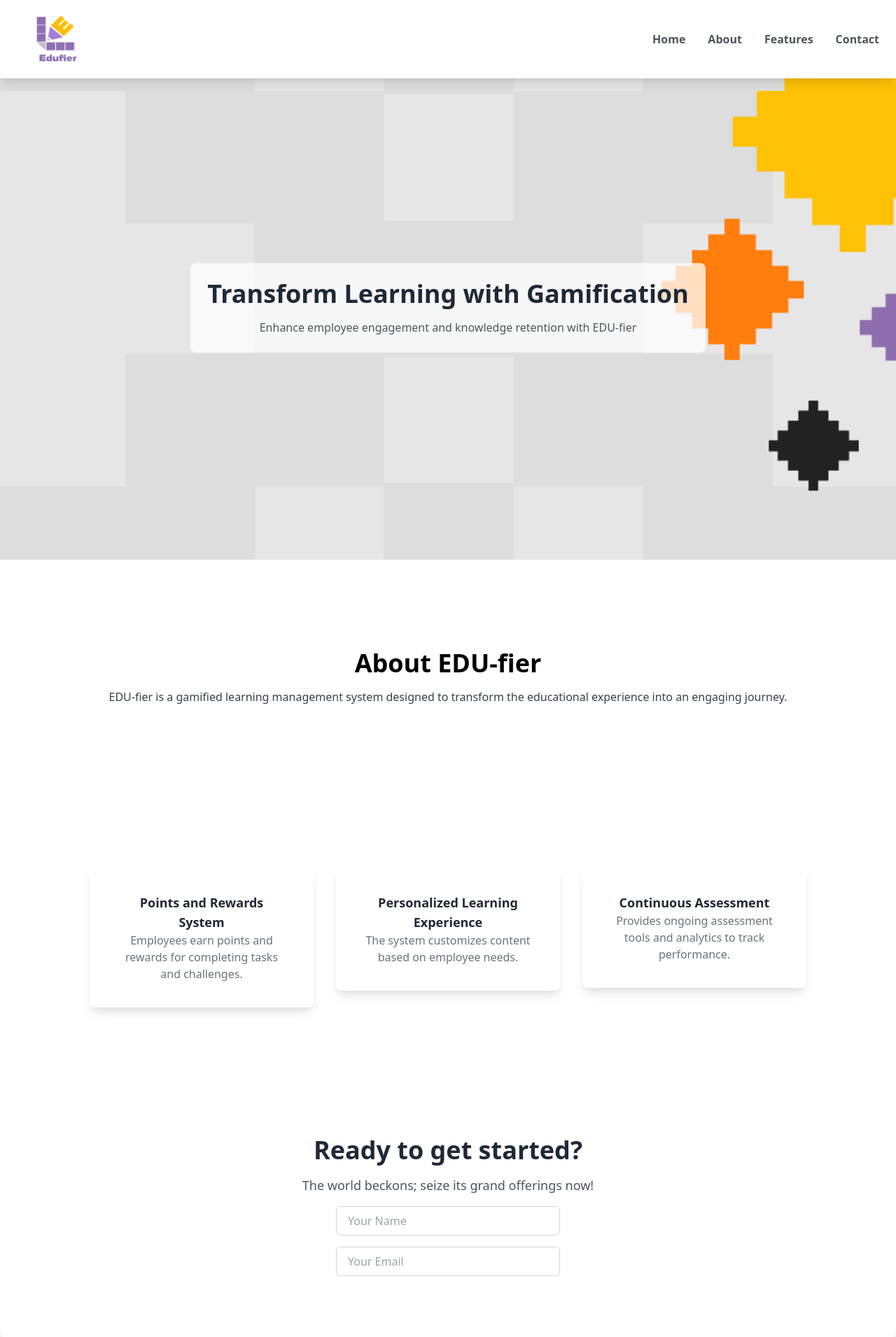
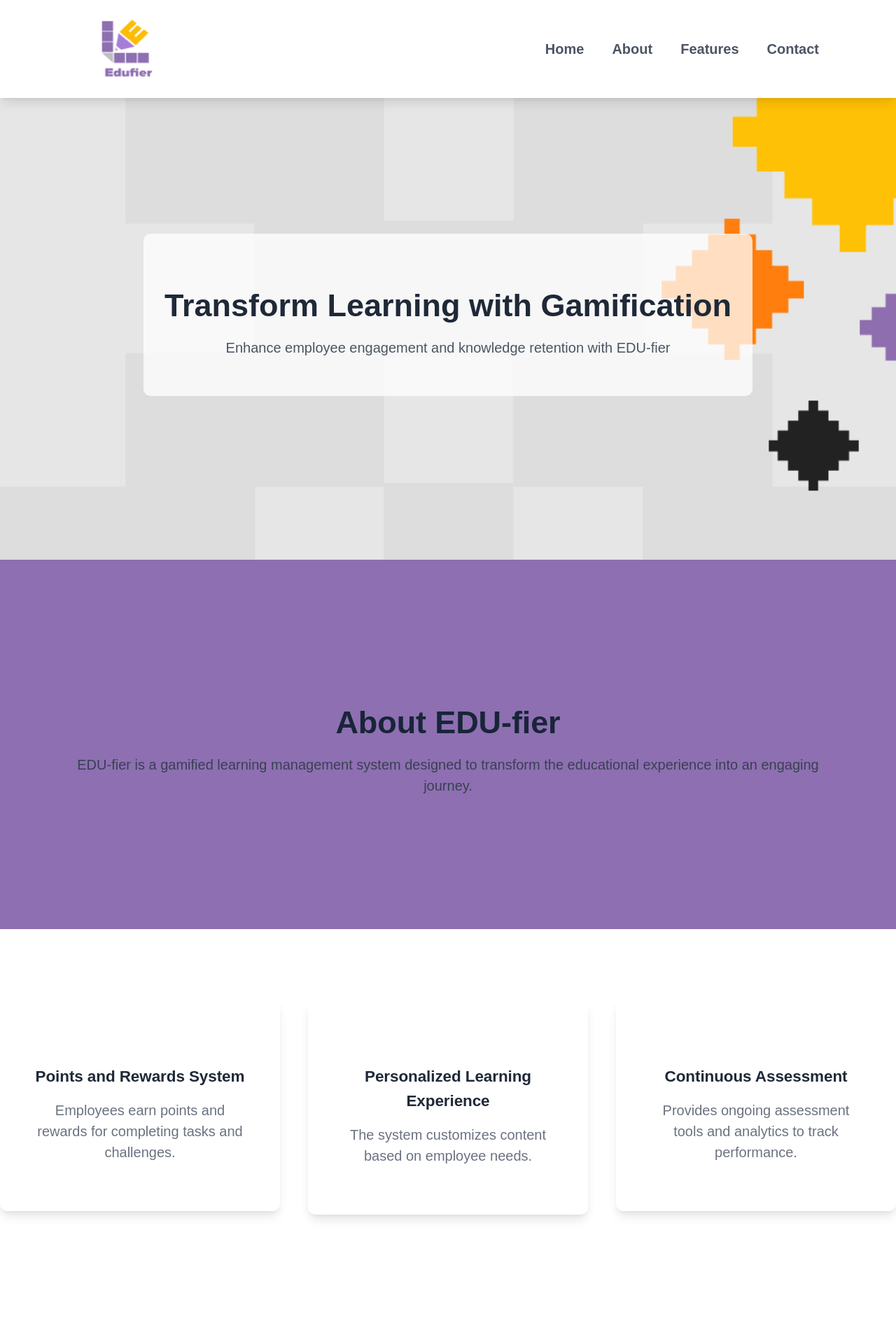
Before and after one commit to EmtnanAlmutairi/eduifer, a PHP site: page / in a window 1280 px wide. Shown: the top 1911 px of the page at 70% size. Run offline with PHP 8.4, Linux system fonts and the light colour scheme.

Commit message:
css edits

```diff
--- /dev/null
+++ b/css/custom.css
@@ -0,0 +1,3 @@
+.bg-primary{
+    background-color: #8E6FB2;
+}
--- a/index.php
+++ b/index.php
@@ -65,6 +65,8 @@ $conn->close();
     <title>EDU-fier</title>
     <link href="https://cdnjs.cloudflare.com/ajax/libs/tailwindcss/2.2.19/tailwind.min.css" rel="stylesheet">
     <link rel="stylesheet" href="https://cdnjs.cloudflare.com/ajax/libs/font-awesome/5.15.4/css/all.min.css">
+    <link rel="stylesheet" href="css/style.css">
+    <link rel="stylesheet" href="css/custom.css">
 </head>
 
 <body class="bg-white">
@@ -88,7 +90,7 @@ $conn->close();
         </div>
     </header>
 
-    <section id="about" class="bg-[#8E6FB2] py-12">
+    <section id="about" class="bg-primary py-12">
         <div class="container mx-auto text-center p-20">
             <h2 class="text-4xl font-bold mb-4">About EDU-fier</h2>
             <p class="text-gray-700 mb-6">
@@ -124,7 +126,7 @@ $conn->close();
                     <div class="flex flex-col items-center mt-4">
                         <input type="text" name="name" placeholder="Your Name" class="w-80 mb-4 px-4 py-2 border border-gray-300 rounded-md focus:outline-none focus:ring focus:ring-blue-500" required />
                         <input type="email" name="email" placeholder="Your Email" class="w-80 mb-4 px-4 py-2 border border-gray-300 rounded-md focus:outline-none focus:ring focus:ring-blue-500" required />
-                        <button type="submit" class="w-80 py-3 bg-[#8E6FB2] text-white rounded-md transition">Get Early Access!</button>
+                        <button type="submit" class="w-80 py-3 bg-primary text-white rounded-md transition">Get Early Access!</button>
                     </div>
                 </form>
             </div>
```
Also changed, not shown: css/style.css (renamed from dist/css/style.css).
